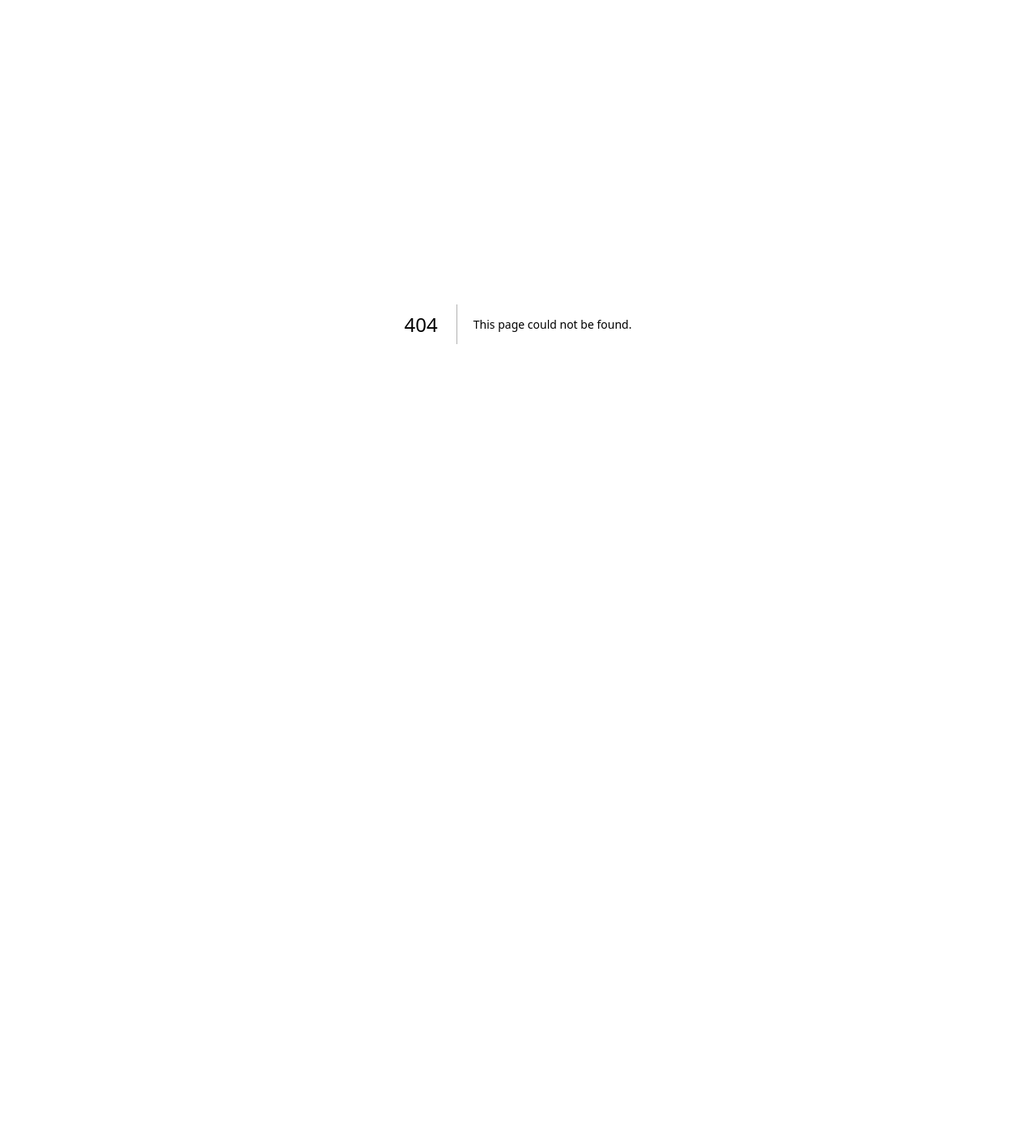
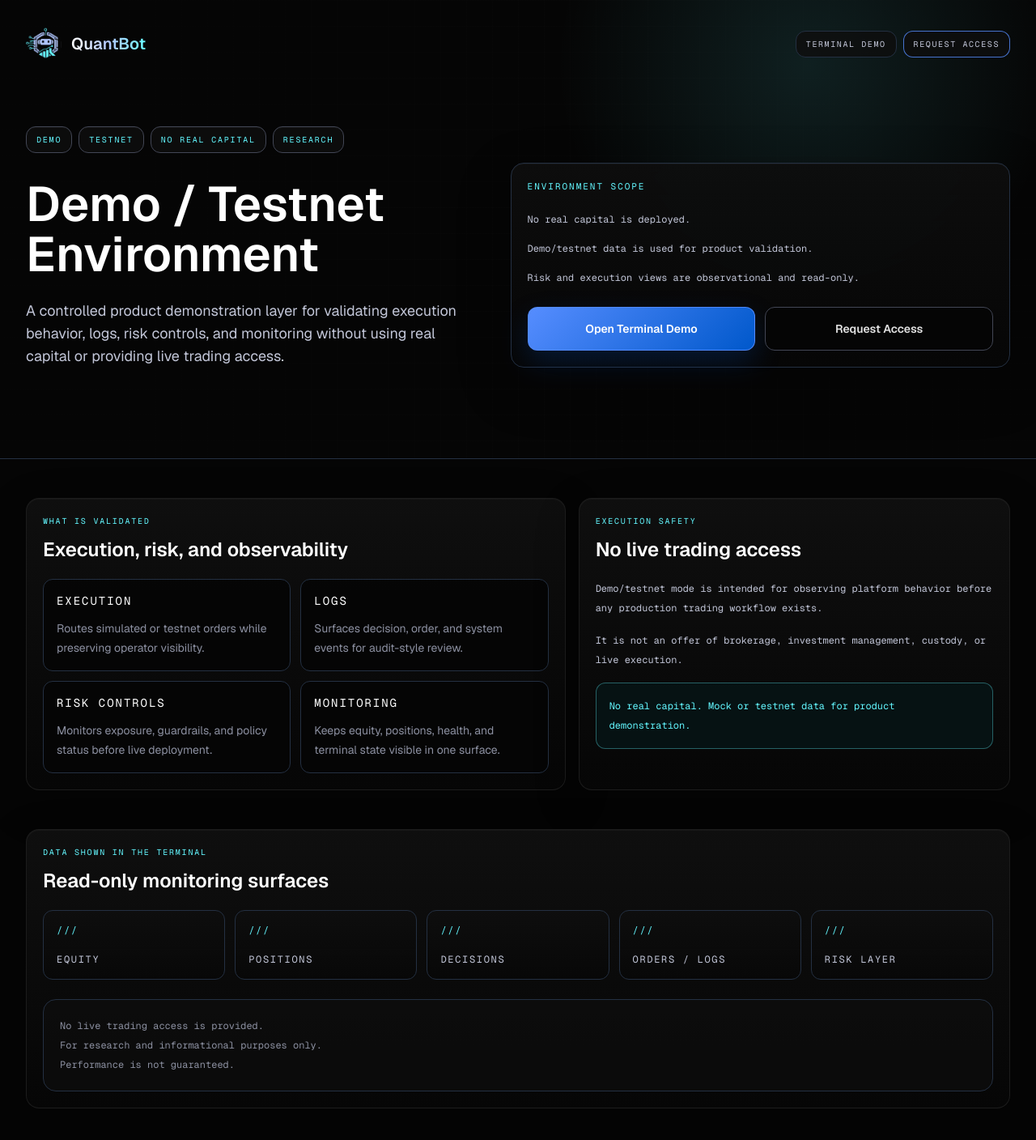
Before and after one commit to tomasgastaldi9-bit/landing-quant-page, a Next.js app: page /demo-testnet in a window 1280 px wide. Before the commit this address had no page. Shown: the top 1408 px of the page at 81% size. Before the commit the page ends 800 px from the top, so only its background shows below. Built offline with nearby package versions, Linux system fonts and the light colour scheme.

Commit message:
feat(content): add demo testnet explainer page

```diff
--- /dev/null
+++ b/app/demo-testnet/page.tsx
@@ -0,0 +1,5 @@
+import { DemoTestnetShell } from "@/components/demo-testnet/demo-testnet-shell";
+
+export default function DemoTestnetPage() {
+  return <DemoTestnetShell />;
+}
--- /dev/null
+++ b/components/demo-testnet/demo-testnet-shell.tsx
@@ -0,0 +1,189 @@
+import { BrandMark } from "@/components/brand-mark";
+import Link from "next/link";
+
+const badges = ["Demo", "Testnet", "No Real Capital", "Research"];
+
+const validationItems = [
+  {
+    title: "Execution",
+    detail: "Routes simulated or testnet orders while preserving operator visibility.",
+  },
+  {
+    title: "Logs",
+    detail: "Surfaces decision, order, and system events for audit-style review.",
+  },
+  {
+    title: "Risk Controls",
+    detail: "Monitors exposure, guardrails, and policy status before live deployment.",
+  },
+  {
+    title: "Monitoring",
+    detail: "Keeps equity, positions, health, and terminal state visible in one surface.",
+  },
+];
+
+const terminalData = [
+  "Equity",
+  "Positions",
+  "Decisions",
+  "Orders / Logs",
+  "Risk Layer",
+];
+
+export function DemoTestnetShell() {
+  return (
+    <main className="min-h-screen overflow-x-hidden bg-[#050505] text-[#e2e2e2]">
+      <section className="relative border-b border-[#243042] bg-[linear-gradient(rgba(255,255,255,0.035)_1px,transparent_1px),linear-gradient(90deg,rgba(255,255,255,0.035)_1px,transparent_1px)] bg-[size:32px_32px]">
+        <div className="absolute inset-0 bg-[radial-gradient(circle_at_78%_14%,rgba(99,247,255,0.11),transparent_28%),linear-gradient(90deg,rgba(5,5,5,0.99),rgba(5,5,5,0.82)_54%,rgba(5,5,5,0.96))]" />
+        <div className="relative mx-auto max-w-7xl px-4 py-6 sm:px-8 lg:py-8">
+          <header className="flex flex-col gap-4 sm:flex-row sm:items-center sm:justify-between">
+            <Link href="/" aria-label="QuantBot home">
+              <BrandMark compact />
+            </Link>
+            <nav className="flex flex-wrap gap-2 font-mono text-[10px] uppercase tracking-[0.16em] text-[#c2c6d8]">
+              <Link
+                href="/dashboard"
+                className="rounded-xl border border-[#243042] bg-[#0e0e0e]/82 px-3 py-2 transition duration-200 hover:border-[#63f7ff] hover:text-[#63f7ff]"
+              >
+                Terminal Demo
+              </Link>
+              <Link
+                href="/request-access"
+                className="rounded-xl border border-[#568dff]/80 bg-[#0e0e0e]/82 px-3 py-2 transition duration-200 hover:border-[#63f7ff] hover:text-[#63f7ff]"
+              >
+                Request Access
+              </Link>
+            </nav>
+          </header>
+
+          <div className="grid gap-10 py-14 sm:py-18 lg:grid-cols-[0.95fr_1.05fr] lg:items-end lg:py-20">
+            <div>
+              <div className="flex flex-wrap gap-2">
+                {badges.map((badge) => (
+                  <span
+                    key={badge}
+                    className="rounded-xl border border-[#424655] bg-[#0e0e0e]/82 px-3 py-2 font-mono text-[10px] uppercase tracking-[0.18em] text-[#63f7ff] shadow-[inset_0_1px_0_rgba(255,255,255,0.035)]"
+                  >
+                    {badge}
+                  </span>
+                ))}
+              </div>
+              <h1 className="mt-8 max-w-3xl text-[40px] font-semibold leading-[1.04] tracking-normal text-white sm:text-6xl">
+                Demo / Testnet Environment
+              </h1>
+              <p className="mt-6 max-w-2xl text-base leading-7 text-[#c2c6d8] sm:text-lg">
+                A controlled product demonstration layer for validating
+                execution behavior, logs, risk controls, and monitoring without
+                using real capital or providing live trading access.
+              </p>
+            </div>
+
+            <div className="rounded-2xl border border-[#243042] bg-[linear-gradient(180deg,rgba(14,14,14,0.92),rgba(7,7,7,0.86))] p-5 shadow-[inset_0_1px_0_rgba(255,255,255,0.04),0_22px_65px_rgba(0,0,0,0.28)] backdrop-blur-sm">
+              <div className="font-mono text-[11px] uppercase tracking-[0.18em] text-[#63f7ff]">
+                Environment Scope
+              </div>
+              <div className="mt-5 space-y-3 font-mono text-xs leading-6 text-[#c2c6d8]">
+                <p>No real capital is deployed.</p>
+                <p>Demo/testnet data is used for product validation.</p>
+                <p>Risk and execution views are observational and read-only.</p>
+              </div>
+              <div className="mt-6 grid gap-3 sm:grid-cols-2">
+                <Link
+                  href="/dashboard"
+                  className="rounded-xl border border-[#568dff]/90 bg-[linear-gradient(135deg,#568dff,#0058cb)] px-5 py-4 text-center text-sm font-semibold text-white shadow-[0_14px_34px_rgba(0,88,203,0.22)] transition duration-200 hover:-translate-y-px hover:brightness-110"
+                >
+                  Open Terminal Demo
+                </Link>
+                <Link
+                  href="/request-access"
+                  className="rounded-xl border border-[#424655] bg-[#050505]/88 px-5 py-4 text-center text-sm font-semibold text-[#e2e2e2] transition duration-200 hover:-translate-y-px hover:border-[#63f7ff] hover:text-[#63f7ff]"
+                >
+                  Request Access
+                </Link>
+              </div>
+            </div>
+          </div>
+        </div>
+      </section>
+
+      <section className="mx-auto grid max-w-7xl gap-4 px-4 py-12 sm:px-8 lg:grid-cols-[1fr_0.8fr]">
+        <InfoPanel eyebrow="What is validated" title="Execution, risk, and observability">
+          <div className="grid gap-3 sm:grid-cols-2">
+            {validationItems.map((item) => (
+              <div
+                key={item.title}
+                className="rounded-xl border border-[#243042] bg-[#050505]/88 p-4 transition duration-200 hover:border-[#424655]"
+              >
+                <h3 className="font-mono text-sm uppercase tracking-[0.14em] text-white">
+                  {item.title}
+                </h3>
+                <p className="mt-3 text-sm leading-6 text-[#8c90a1]">
+                  {item.detail}
+                </p>
+              </div>
+            ))}
+          </div>
+        </InfoPanel>
+
+        <InfoPanel eyebrow="Execution safety" title="No live trading access">
+          <div className="space-y-4 font-mono text-xs leading-6 text-[#c2c6d8]">
+            <p>
+              Demo/testnet mode is intended for observing platform behavior
+              before any production trading workflow exists.
+            </p>
+            <p>
+              It is not an offer of brokerage, investment management, custody,
+              or live execution.
+            </p>
+            <div className="rounded-xl border border-[#63f7ff]/35 bg-[#061719]/70 p-4 text-[#63f7ff]">
+              No real capital. Mock or testnet data for product demonstration.
+            </div>
+          </div>
+        </InfoPanel>
+      </section>
+
+      <section className="mx-auto max-w-7xl px-4 pb-14 sm:px-8">
+        <InfoPanel eyebrow="Data shown in the terminal" title="Read-only monitoring surfaces">
+          <div className="grid gap-3 sm:grid-cols-2 lg:grid-cols-5">
+            {terminalData.map((item) => (
+              <div
+                key={item}
+                className="rounded-xl border border-[#243042] bg-[linear-gradient(180deg,rgba(14,14,14,0.92),rgba(7,7,7,0.82))] p-4 font-mono text-xs uppercase tracking-[0.14em] text-[#c2c6d8]"
+              >
+                <span className="block text-[#63f7ff]">{"///"}</span>
+                <span className="mt-5 block">{item}</span>
+              </div>
+            ))}
+          </div>
+          <div className="mt-6 rounded-2xl border border-[#243042] bg-[#0e0e0e]/70 p-5 font-mono text-xs leading-6 text-[#8c90a1]">
+            <p>No live trading access is provided.</p>
+            <p>For research and informational purposes only.</p>
+            <p>Performance is not guaranteed.</p>
+          </div>
+        </InfoPanel>
+      </section>
+    </main>
+  );
+}
+
+function InfoPanel({
+  eyebrow,
+  title,
+  children,
+}: {
+  eyebrow: string;
+  title: string;
+  children: React.ReactNode;
+}) {
+  return (
+    <article className="rounded-2xl border border-[#1f1f1f]/90 bg-[linear-gradient(180deg,rgba(16,16,16,0.92),rgba(7,7,7,0.86))] p-5 shadow-[inset_0_1px_0_rgba(255,255,255,0.04),0_18px_55px_rgba(0,0,0,0.22)] backdrop-blur-sm">
+      <div className="font-mono text-[10px] uppercase tracking-[0.18em] text-[#63f7ff]">
+        {eyebrow}
+      </div>
+      <h2 className="mt-3 text-2xl font-semibold tracking-normal text-white">
+        {title}
+      </h2>
+      <div className="mt-5">{children}</div>
+    </article>
+  );
+}
```
